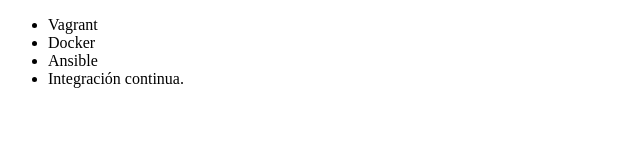
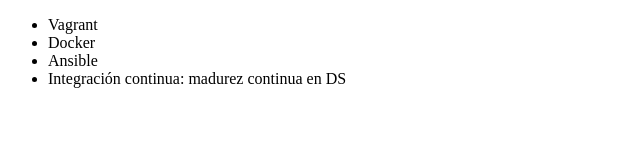
Before and after one commit to janner-dev/alura-git, a plain HTML site: page index.html in a window 1280 px wide. Shown: the whole page, without its empty margins (0-640 px from the left). Drawn offline with Linux system fonts and the light colour scheme.

Commit message:
renombrando integracion continua

```diff
--- a/index.html
+++ b/index.html
@@ -9,7 +9,7 @@
          <li> Vagrant </li>
          <li> Docker </li>
          <li> Ansible </li>
-         <li> Integración continua. </li>
+         <li> Integración continua: madurez continua en DS </li>
      </ul>
 </body>
 </html>
```
